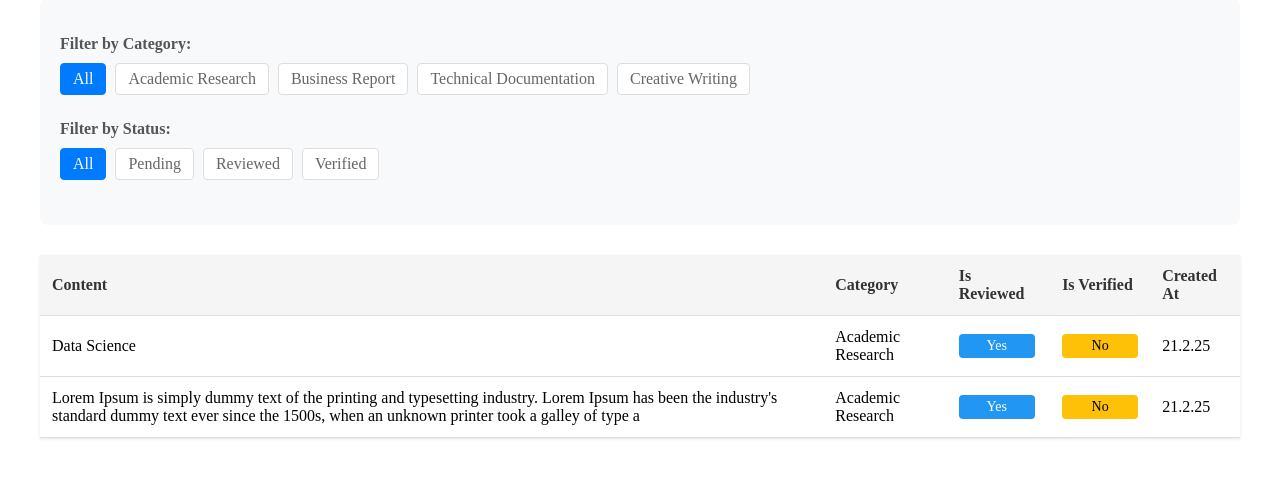
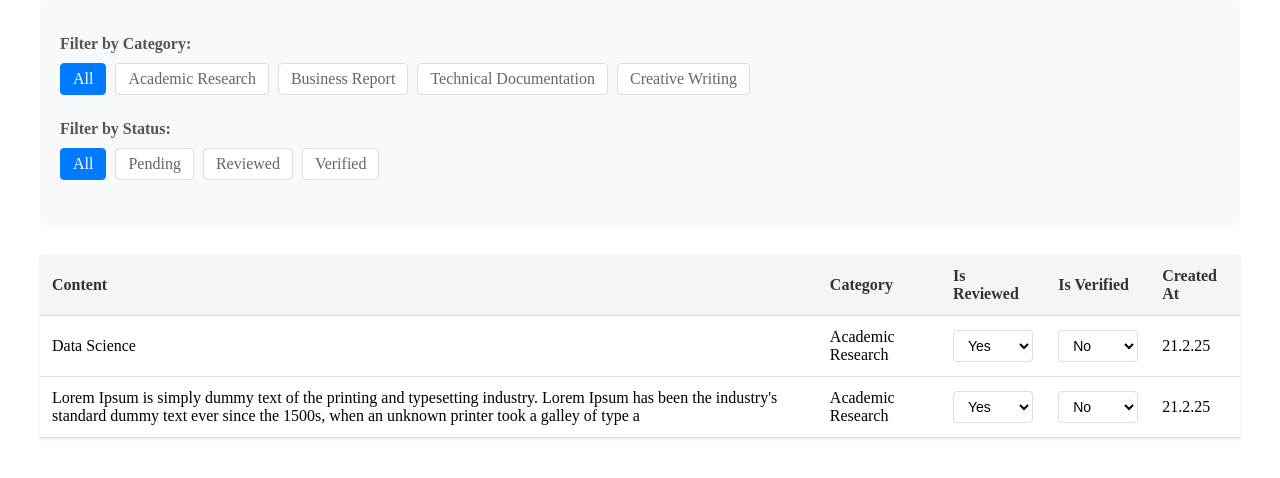
Before and after one commit to TharHtet236401/intern_task1, a Django app: page / in a window 1280 px wide. Shown: the part 223-701 px from the top of the page. Run offline with Django 5.2, Linux system fonts and the light colour scheme; data comes from the database, SQL or seed files in the repository; both versions use the stored data as it was after the commit.

Commit message:
Add dynamic status update functionality for submissions

```diff
--- a/submissions/templates/submissions/home.html
+++ b/submissions/templates/submissions/home.html
@@ -50,18 +50,16 @@
                     <td>{{ submission.content }}</td>
                     <td>{{ submission.get_category_display }}</td>
                     <td>
-                        {% if submission.is_reviewed %}
-                            <span class="status reviewed">Yes</span>
-                        {% else %}
-                            <span class="status pending">No</span>
-                        {% endif %}
+                        <select class="status-select" data-submission-id="{{ submission.id }}" data-status-type="reviewed">
+                            <option value="true" {% if submission.is_reviewed %}selected{% endif %}>Yes</option>
+                            <option value="false" {% if not submission.is_reviewed %}selected{% endif %}>No</option>
+                        </select>
                     </td>
                     <td>
-                        {% if submission.is_verified %}
-                            <span class="status verified">Yes</span>
-                        {% else %}
-                            <span class="status pending">No</span>
-                        {% endif %}
+                        <select class="status-select" data-submission-id="{{ submission.id }}" data-status-type="verified">
+                            <option value="true" {% if submission.is_verified %}selected{% endif %}>Yes</option>
+                            <option value="false" {% if not submission.is_verified %}selected{% endif %}>No</option>
+                        </select>
                     </td>
                     <td>{{ submission.created_at|date:"j.n.y" }}</td>
                 </tr>
@@ -73,6 +71,59 @@
         </tbody>
     </table>
 </div>
+
+<script>
+document.addEventListener('DOMContentLoaded', function() {
+    const statusSelects = document.querySelectorAll('.status-select');
+
+    statusSelects.forEach(select => {
+        select.addEventListener('change', function() {
+            const submissionId = this.dataset.submissionId;
+            const statusType = this.dataset.statusType;
+            const newStatus = this.value;
+
+            fetch(`/update-status/${submissionId}/`, {
+                method: 'POST',
+                headers: {
+                    'Content-Type': 'application/x-www-form-urlencoded',
+                    'X-CSRFToken': getCookie('csrftoken')
+                },
+                body: `status_type=${statusType}&status=${newStatus}`
+            })
+            .then(response => response.json())
+            .then(data => {
+                if (data.success) {
+                    // Optional: Add visual feedback
+                    select.classList.add('updated');
+                    setTimeout(() => select.classList.remove('updated'), 1000);
+                } else {
+                    alert('Error updating status');
+                }
+            })
+            .catch(error => {
+                console.error('Error:', error);
+                alert('Error updating status');
+            });
+        });
+    });
+
+    // Function to get CSRF token
+    function getCookie(name) {
+        let cookieValue = null;
+        if (document.cookie && document.cookie !== '') {
+            const cookies = document.cookie.split(';');
+            for (let i = 0; i < cookies.length; i++) {
+                const cookie = cookies[i].trim();
+                if (cookie.substring(0, name.length + 1) === (name + '=')) {
+                    cookieValue = decodeURIComponent(cookie.substring(name.length + 1));
+                    break;
+                }
+            }
+        }
+        return cookieValue;
+    }
+});
+</script>
 
 <style>
     .container {
@@ -201,5 +252,30 @@
     .create-btn:hover {
         background-color: #218838;
     }
+
+    .status-select {
+        padding: 6px 10px;
+        border: 1px solid #ddd;
+        border-radius: 4px;
+        background-color: white;
+        cursor: pointer;
+        font-size: 14px;
+        min-width: 80px;
+    }
+
+    .status-select:focus {
+        outline: none;
+        border-color: #007bff;
+        box-shadow: 0 0 0 2px rgba(0,123,255,0.25);
+    }
+
+    .status-select.updated {
+        animation: flash 1s;
+    }
+
+    @keyframes flash {
+        0% { background-color: #28a745; }
+        100% { background-color: white; }
+    }
 </style>
 {% endblock %}
--- a/submissions/urls.py
+++ b/submissions/urls.py
@@ -4,4 +4,5 @@ from . import views
 urlpatterns = [
     path('', views.home, name='home'),
     path('create/', views.create_submission_view, name='create_submission'),
+    path('update-status/<int:submission_id>/', views.update_status, name='update_status'),
 ]
--- a/submissions/views.py
+++ b/submissions/views.py
@@ -1,5 +1,5 @@
-from django.shortcuts import render, redirect
-from django.http import HttpResponse
+from django.shortcuts import render, redirect, get_object_or_404
+from django.http import HttpResponse, JsonResponse
 from .models import Submission
 from django.contrib import messages
 from .forms import SubmissionForm
@@ -50,3 +50,19 @@ def create_submission_view(request):
     else:
         form = SubmissionForm()
     return render(request, 'submissions/create-submission.html', {'form': form})
+
+def update_status(request, submission_id):
+    try:
+        submission = get_object_or_404(Submission, id=submission_id)
+        status_type = request.POST.get('status_type')
+        new_status = request.POST.get('status') == 'true'
+
+        if status_type == 'reviewed':
+            submission.is_reviewed = new_status
+        elif status_type == 'verified':
+            submission.is_verified = new_status
+
+        submission.save()
+        return JsonResponse({'success': True})
+    except Exception as e:
+        return JsonResponse({'success': False, 'error': str(e)})
```
Also changed, not shown: db.sqlite3.
